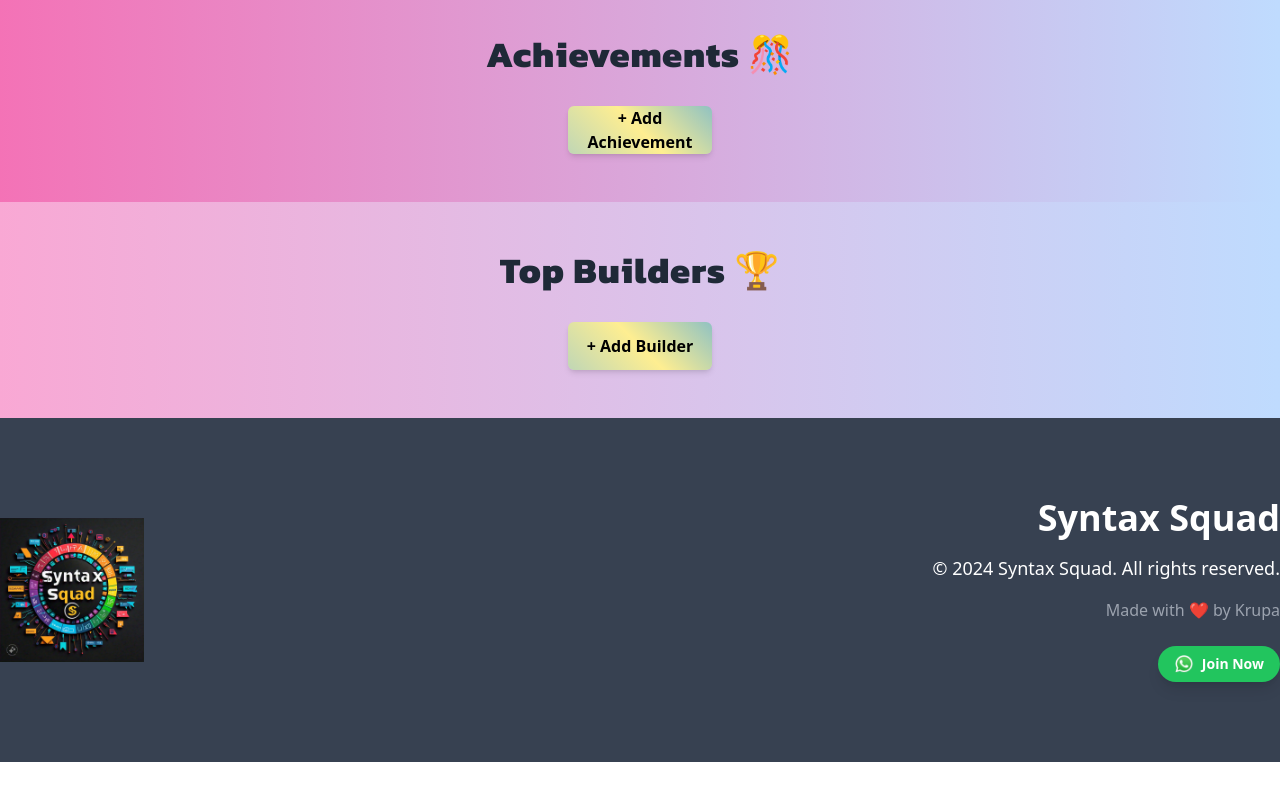
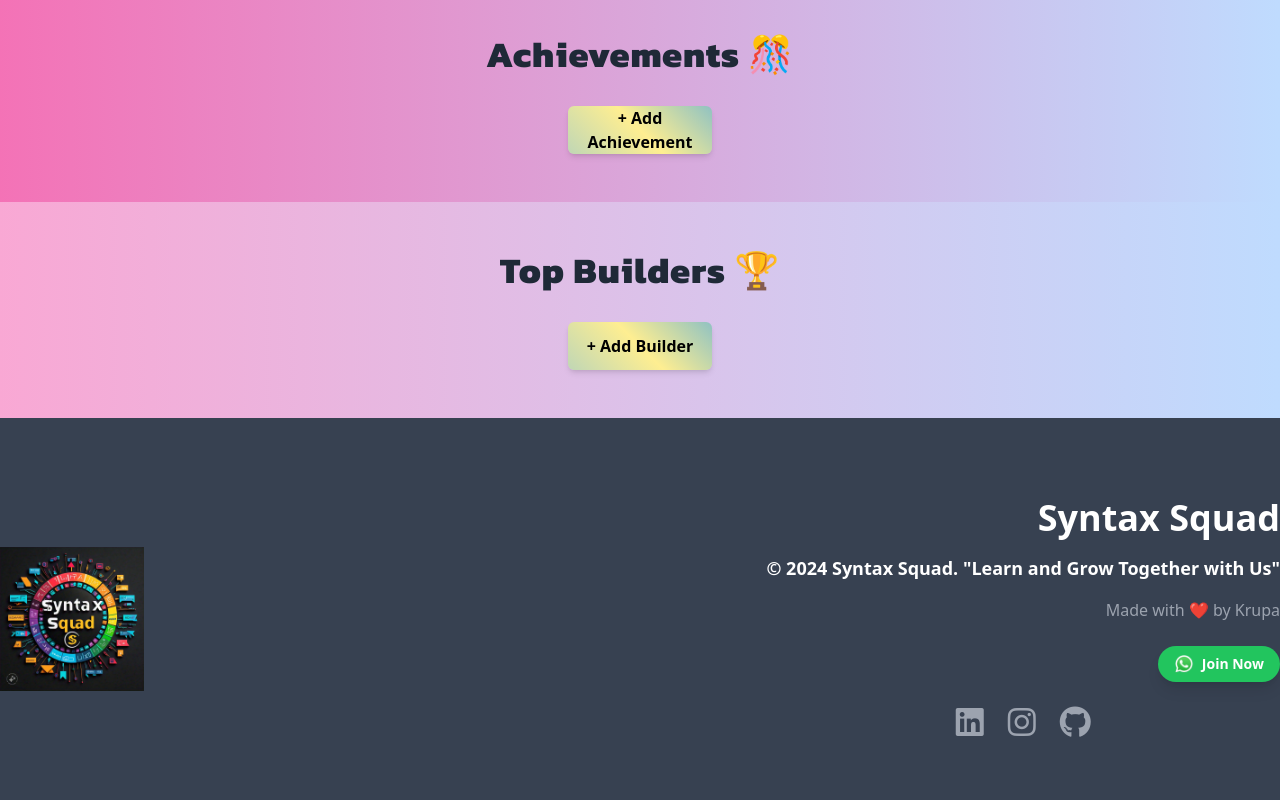
Before and after one commit to Krupa2205/ShowcaseHubFrontend, a React (Vite) app: page / in a window 1280 px wide. Shown: the part 1550-2350 px from the top of the page. Before the commit the page ends 2312 px from the top, so only its background shows below. Built offline with nearby package versions, Linux system fonts and the light colour scheme.

Commit message:
All sect.UI Changes ...

```diff
--- a/index.html
+++ b/index.html
@@ -8,6 +8,12 @@
     <link rel="preconnect" href="https://fonts.googleapis.com">
     <link rel="preconnect" href="https://fonts.gstatic.com" crossorigin>
     <link href="https://fonts.googleapis.com/css2?family=Kanit:ital,wght@0,100;0,200;0,300;0,400;0,500;0,600;0,700;0,800;0,900;1,100;1,200;1,300;1,400;1,500;1,600;1,700;1,800;1,900&display=swap" rel="stylesheet">
+
+    <link
+  rel="stylesheet"
+  href="https://cdnjs.cloudflare.com/ajax/libs/font-awesome/6.0.0-beta3/css/all.min.css"
+/>
+
   </head>
   <body>
     <div id="root"></div>
--- a/src/components/About.jsx
+++ b/src/components/About.jsx
@@ -5,7 +5,7 @@ function About() {
   return (
     <section
       id="about"
-      className="relative h-[70vh] w-full flex items-center justify-center bg-gradient-to-r from-green-400 via-blue-200 to-pink-300 animate-gradient-wave bg-[length:200%_200%]"
+      className="relative h-[70vh] w-full flex items-center justify-center bg-gradient-to-r from-pink-200 via-blue-100 to-pink-300 animate-gradient-wave bg-[length:200%_200%]"
     >
       {/* About Us */}
       <motion.div
--- a/src/components/Footer.jsx
+++ b/src/components/Footer.jsx
@@ -51,8 +51,8 @@ const Footer = () => {
           <h2 className="text-4xl font-bold mb-4 cursor-pointer hover:text-blue-400 hover:underline">
             Syntax Squad
           </h2>
-          <p className="text-lg">
-            &copy; {new Date().getFullYear()} Syntax Squad. All rights reserved.
+          <p className="text-lg font-bold">
+            &copy; {new Date().getFullYear()} Syntax Squad. "Learn and Grow Together with Us"
           </p>
           <p className="mt-4 text-sm md:text-base text-gray-400">
             Made with{' '}
@@ -67,7 +67,7 @@ const Footer = () => {
 
           {/* Join Now Button */}
           <motion.a
-            href="https://chat.whatsapp.com/Db2jMSIq8G51P7rDSQb14A" WhatsApp group
+            href="https://chat.whatsapp.com/Db2jMSIq8G51P7rDSQb14A" // WhatsApp group
             target="_blank"
             rel="noopener noreferrer"
             className="inline-flex items-center mt-6 px-4 py-2 bg-green-500 text-white text-sm font-semibold rounded-full shadow-lg hover:bg-green-600 hover:scale-105 transition-transform"
@@ -79,6 +79,40 @@ const Footer = () => {
             />
             Join Now
           </motion.a>
+
+          {/* Social Media Icons */}
+          <div className="mt-6 flex justify-center space-x-6">
+            <motion.a
+              href="https://www.linkedin.com" // LinkedIn URL
+              target="_blank"
+              rel="noopener noreferrer"
+              className="text-gray-400 hover:text-blue-500 transition-all"
+              whileHover={{ scale: 1.1 }}
+              whileTap={{ scale: 0.9 }}
+            >
+              <i className="fab fa-linkedin fa-2x"></i>
+            </motion.a>
+            <motion.a
+              href="https://www.instagram.com" // Instagram URL
+              target="_blank"
+              rel="noopener noreferrer"
+              className="text-gray-400 hover:text-pink-500 transition-all"
+              whileHover={{ scale: 1.1 }}
+              whileTap={{ scale: 0.9 }}
+            >
+              <i className="fab fa-instagram fa-2x"></i>
+            </motion.a>
+            <motion.a
+              href="https://github.com" // GitHub URL
+              target="_blank"
+              rel="noopener noreferrer"
+              className="text-gray-400 hover:text-black transition-all"
+              whileHover={{ scale: 1.1 }}
+              whileTap={{ scale: 0.9 }}
+            >
+              <i className="fab fa-github fa-2x"></i>
+            </motion.a>
+          </div>
         </div>
       </div>
     </motion.footer>
```
